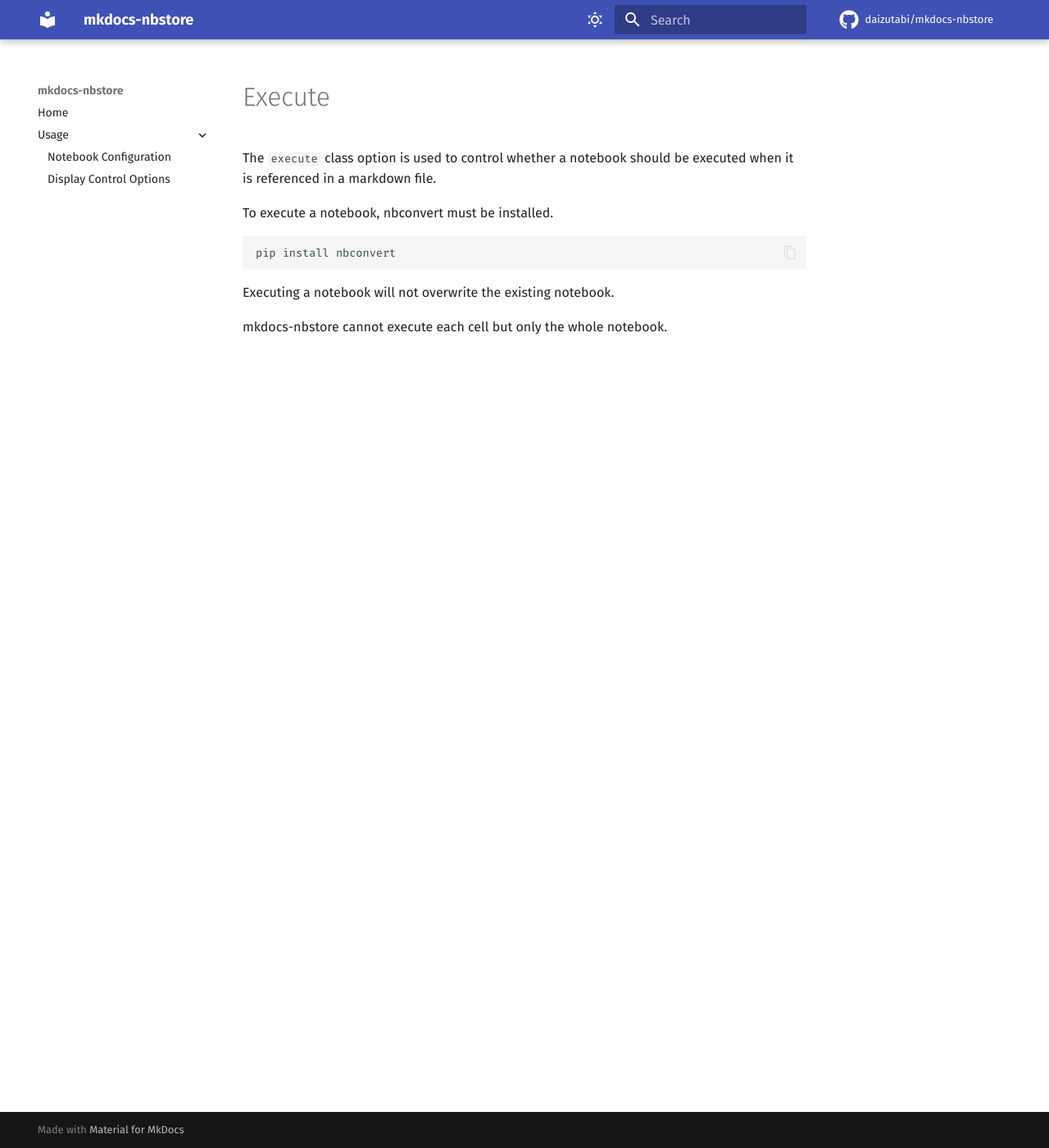
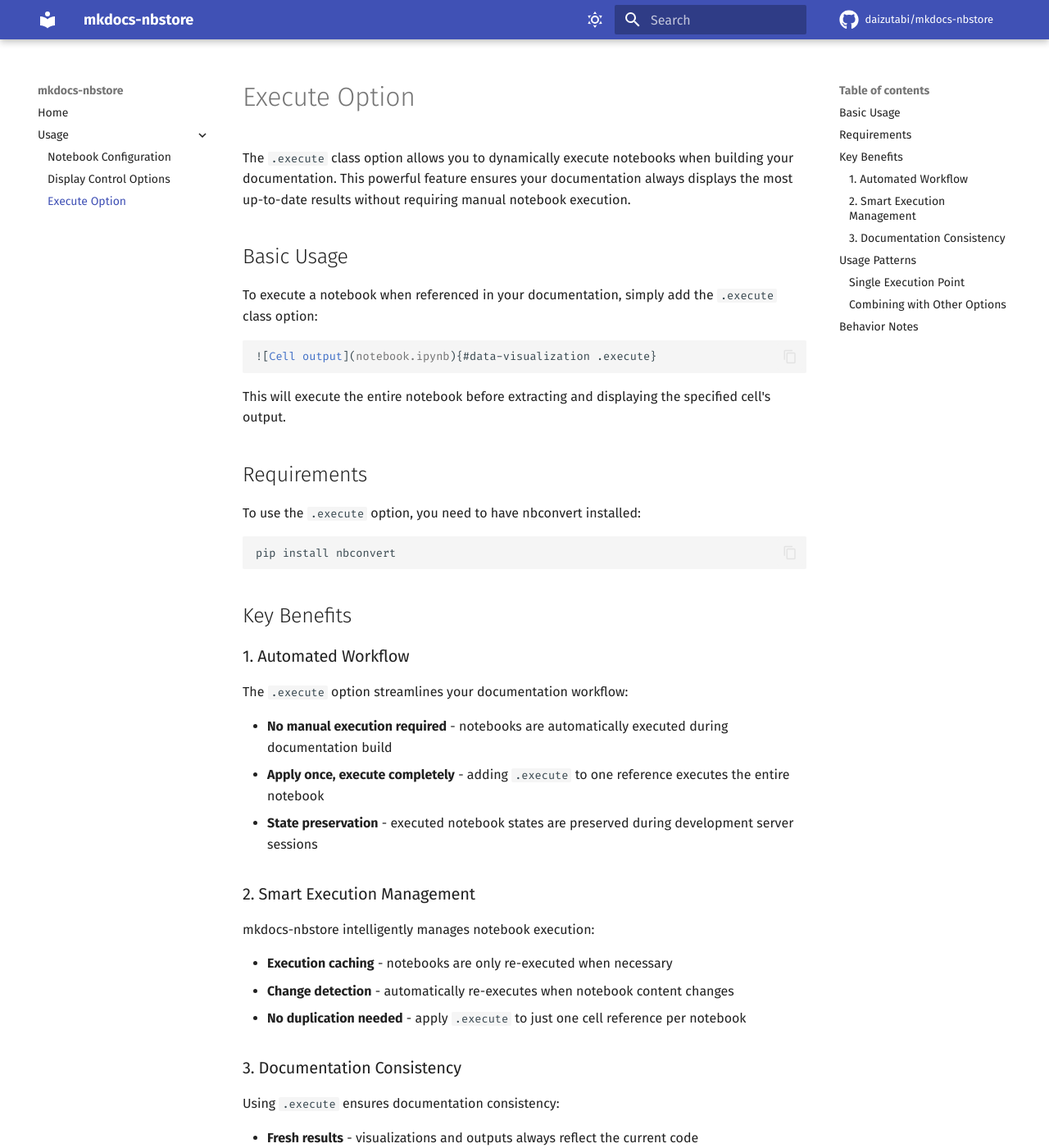
Before and after one commit to daizutabi/mkdocs-nbstore, an MkDocs documentation site: the page built from docs/usage/execute.md, in a window 1280 px wide and 1400 px high. Shown: the whole window at 82% size. Built offline with MkDocs 1.6.1 and Material for MkDocs 9.7.7, drawn with Linux system fonts in a browser that asks for light colours; comment, search, counter and statistics services are not loaded; some of the changed text lies outside the part shown.

Commit message:
Add execute option documentation and update mkdocs navigation

````diff
--- a/docs/usage/execute.md
+++ b/docs/usage/execute.md
@@ -1,14 +1,100 @@
-# Execute
+# Execute Option
 
-The `execute` class option is used to control whether a
-notebook should be executed when it is referenced in a markdown file.
+The `.execute` class option allows you to dynamically execute
+notebooks when building your documentation. This powerful feature
+ensures your documentation always displays the most up-to-date
+results without requiring manual notebook execution.
 
-To execute a notebook, nbconvert must be installed.
+## Basic Usage
+
+To execute a notebook when referenced in your documentation,
+simply add the `.execute` class option:
+
+```markdown
+![Cell output](notebook.ipynb){#data-visualization .execute}
+```
+
+This will execute the entire notebook before extracting and
+displaying the specified cell's output.
+
+## Requirements
+
+To use the `.execute` option, you need to have nbconvert
+installed:
 
 ```bash
 pip install nbconvert
 ```
 
-Executing a notebook will not overwrite the existing notebook.
+## Key Benefits
 
-mkdocs-nbstore cannot execute each cell but only the whole notebook.
+### 1. Automated Workflow
+
+The `.execute` option streamlines your documentation workflow:
+
+- **No manual execution required** - notebooks are automatically
+  executed during documentation build
+- **Apply once, execute completely** - adding `.execute` to one
+  reference executes the entire notebook
+- **State preservation** - executed notebook states are preserved
+  during development server sessions
+
+### 2. Smart Execution Management
+
+mkdocs-nbstore intelligently manages notebook execution:
+
+- **Execution caching** - notebooks are only re-executed when
+  necessary
+- **Change detection** - automatically re-executes when notebook
+  content changes
+- **No duplication needed** - apply `.execute` to just one cell
+  reference per notebook
+
+### 3. Documentation Consistency
+
+Using `.execute` ensures documentation consistency:
+
+- **Fresh results** - visualizations and outputs always reflect
+  the current code
+- **No stale outputs** - eliminates inconsistencies from partial
+  manual executions
+- **Clean notebook states** - entire notebooks are executed,
+  preventing internal state conflicts
+
+## Usage Patterns
+
+### Single Execution Point
+
+You only need to add `.execute` to one cell reference per
+notebook, typically the first one:
+
+```markdown
+![First visualization](analysis.ipynb){#first-chart .execute}
+
+More explanation here...
+
+![Second visualization](analysis.ipynb){#second-chart}
+```
+
+### Combining with Other Options
+
+The `.execute` option can be combined with other display options:
+
+```markdown
+![Execute and show full cell](notebook.ipynb){#setup .execute .cell}
+![Execute and show only source](notebook.ipynb){#helper-function .execute .source}
+```
+
+## Behavior Notes
+
+- Executed notebooks are **not saved back** to disk - your
+  original notebooks remain unchanged
+- Once executed in a serve session, notebooks won't be re-executed
+  when markdown files change
+- Notebooks will automatically re-execute when their content
+  changes
+- The entire notebook is always executed, ensuring all cells have
+  consistent state
+
+This execution model provides a perfect balance between
+performance and up-to-date documentation.
--- a/mkdocs.yaml
+++ b/mkdocs.yaml
@@ -53,6 +53,7 @@
   - Usage:
       - usage/notebook.md
       - usage/class.md
+      - usage/execute.md
   # - Examples:
   #     - examples/format.md
   #     - examples/html.md
````
Also changed, not shown: 1 other file.
